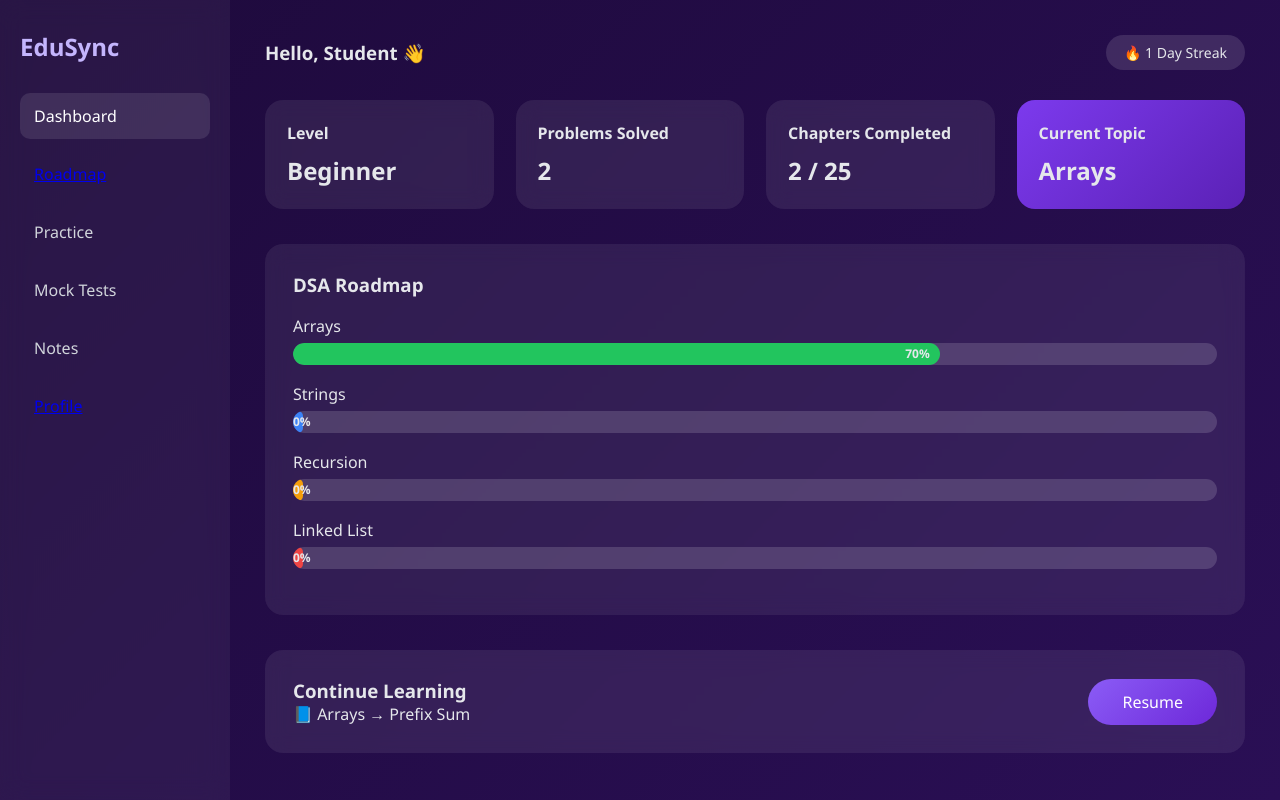
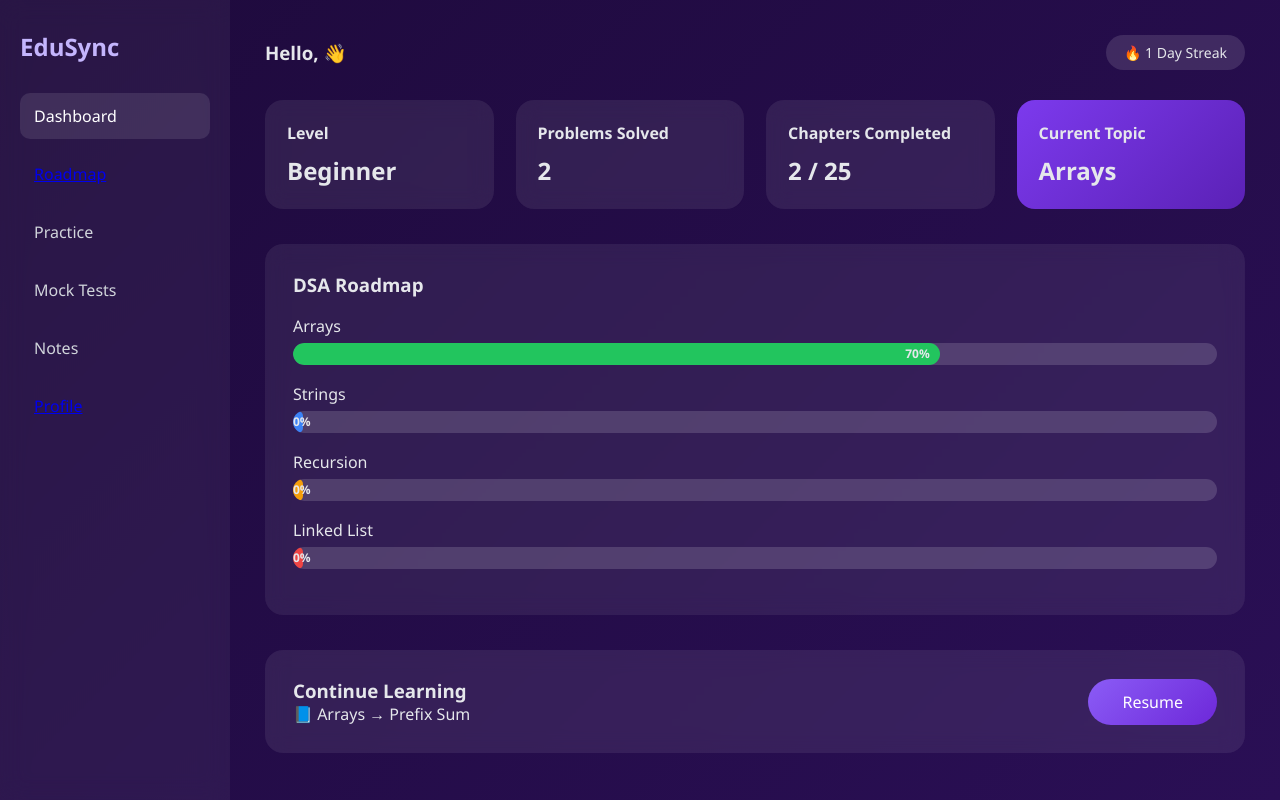
Before and after one commit to lynx-hrishi/edusync, a FastAPI app: page /dashboard in a window 1280 px wide. Run offline with FastAPI, Linux system fonts and the light colour scheme.

Commit message:
Dashboard

```diff
--- a/app/Template/Dashboard.html
+++ b/app/Template/Dashboard.html
@@ -28,7 +28,7 @@
 
         <main class="main">
             <div class="topbar">
-                <h3>Hello, Student 👋</h3>
+                <h3>Hello, {{ request.session["user_id"] }} 👋</h3>
                 <div class="streak">🔥 1 Day Streak</div>
             </div>
 
--- a/app/controllers/authControllers.py
+++ b/app/controllers/authControllers.py
@@ -27,7 +27,7 @@
             data = json.loads(payload)
             request.session["user_email"] = data.get("email")
             request.session["user_id"] = user
-            return successResponse(message="User logged in successfully")
+            return successResponse(message="User logged in successfully", data={"redirect_url": "/dashboard"})
     except Exception as e:
         raise HTTPException(status_code=500, detail=str(e))
 
--- a/app/static/Login.js
+++ b/app/static/Login.js
@@ -27,6 +27,8 @@
             errorMsg.textContent = data.message || "Login failed";
             return;
         }
+        console.log(data)
+        location.href = data.data.redirect_url;
 
     } catch (err) {
         errorMsg.textContent = "Server error";
```
